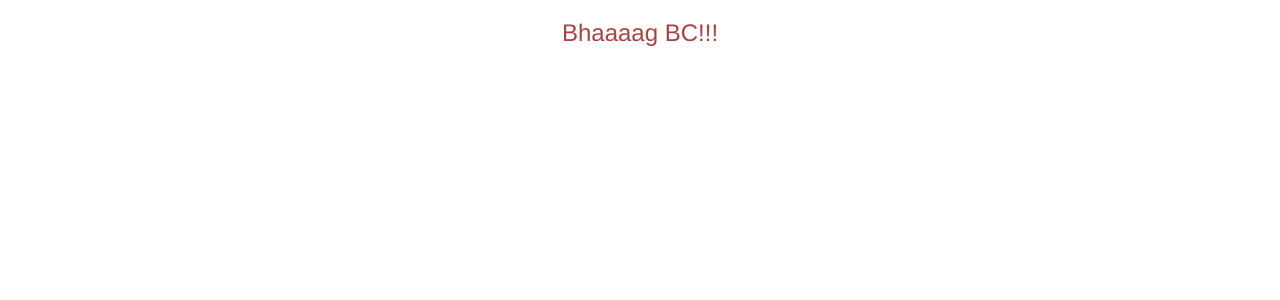
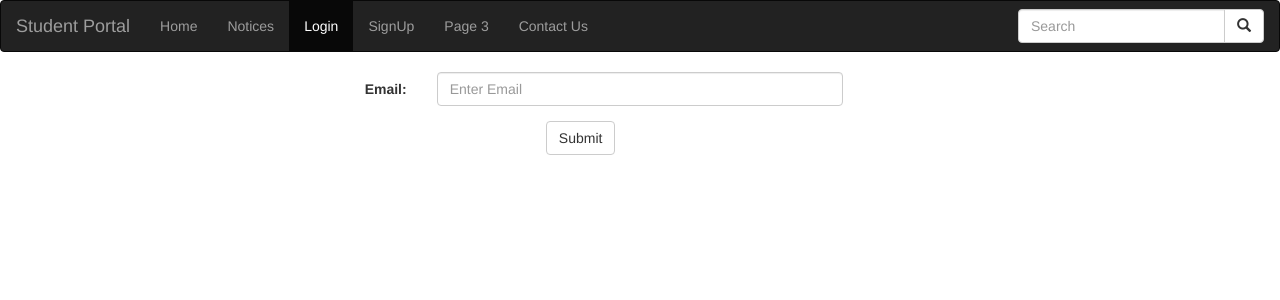
Before and after one commit to ujjwal-raizada/student-utility-portal, a React (Create React App) app in the folder front-end-react/frontend-testing/: page /ForgotPassword in a window 1280 px wide. Shown: the top 300 px of the page. Built offline with nearby package versions, Linux system fonts and the light colour scheme.

Commit message:
frontend: add bootstrap in login and signup.

```diff
--- a/front-end-react/frontend-testing/public/index.html
+++ b/front-end-react/frontend-testing/public/index.html
@@ -1,35 +1,20 @@
 <!DOCTYPE html>
-<html lang="en">
+<html>
 <head>
-    <meta charset="utf-8" />
+  <title>SUP</title>
+  <link rel="icon" href="https://i.ytimg.com/vi/ImO-vBmL4gk/hqdefault.jpg" type="image/gif" sizes="12x12">
   <meta name="viewport" content="width=device-width, initial-scale=1">
-    <link rel="stylesheet"
-          href="https://maxcdn.bootstrapcdn.com/bootstrap/3.4.0/css/bootstrap.min.css">
+  <link rel="stylesheet" href="https://maxcdn.bootstrapcdn.com/bootstrap/3.4.0/css/bootstrap.min.css">
+  <!-- jQuery library -->
   <script src="https://ajax.googleapis.com/ajax/libs/jquery/3.3.1/jquery.min.js"></script>
+
+  <!-- Latest compiled JavaScript -->
   <script src="https://maxcdn.bootstrapcdn.com/bootstrap/3.4.0/js/bootstrap.min.js"></script>
+  <link rel="manifest" href="%PUBLIC_URL%/manifest.json" />
   <meta name="theme-color" content="#000000" />
-    <!--
-      manifest.json provides metadata used when your web app is added to the
-      homescreen on Android. See https://developers.google.com/web/fundamentals/web-app-manifest/
-    -->
-    <link rel="manifest" href="%PUBLIC_URL%/manifest.json" />
-    <!--
-      Notice the use of %PUBLIC_URL% in the tags above.
-      It will be replaced with the URL of the `public` folder during the build.
-      Only files inside the `public` folder can be referenced from the HTML.
 
-      Unlike "/favicon.ico" or "favicon.ico", "%PUBLIC_URL%/favicon.ico" will
-      work correctly both with client-side routing and a non-root public URL.
-      Learn how to configure a non-root public URL by running `npm run build`.
-    -->
-    <title>React App</title>
 </head>
 <body>
-    <noscript>You need to enable JavaScript to run this app.</noscript>
   <div id="root" ></div>
-    <!--<div class="container-fluid">
-    <h1>My First Bootstrap Page</h1>
-    <p>This is some text.</p> -->
-</div>
 </body>
 </html>
--- a/front-end-react/frontend-testing/src/App.js
+++ b/front-end-react/frontend-testing/src/App.js
@@ -6,6 +6,8 @@ import NotFound from "./NotFound"
 import ForgotPassword from "./ForgotPassword"
 import Profile from "./Profile"
 import Test from "./Test"
+import Notice from "./Notice"
+
 class App extends React.Component {
 	render() {
 		return (
@@ -16,6 +18,7 @@ class App extends React.Component {
 					<Route path="/ForgotPassword" component={ForgotPassword} />
 					<Route path="/Profile/:Username" component={Profile} />
 					<Route path="/Test" component={Test} />
+					<Route path="/Notice" component={Notice} />
 					<Route component={NotFound} />
 				</Switch>
 			</BrowserRouter>
--- a/front-end-react/frontend-testing/src/ForgotPassword.js
+++ b/front-end-react/frontend-testing/src/ForgotPassword.js
@@ -1,9 +1,44 @@
 import React, {Component} from "react"
+import Header from './Header'
 
 class ForgotPassword extends Component {
+
+	state = {
+		email: ""
+	}
+
+	handleChange = (event) => {
+		const name = event.target.name
+		const value = event.target.value
+		this.setState({[event.target.name]: event.target.value})
+	}
+
 	render() {
 		return (
-			<h3 className="text-danger text-center"> Bhaaaag BC!!!</h3>
+			<React.Fragment>
+			<Header />
+			<form class="form-horizontal" action="/action_page.php">
+		    <div class="form-group">
+		      <label class="control-label col-sm-4" for="email">Email:</label>
+		      <div class="col-lg-4">
+		        <input
+		        	type="email"
+		        	class="form-control"
+		        	id="email"
+		        	value ={this.state.email}
+		        	name="email"
+		        	placeholder = "Enter Email"
+		        	onChange = {this.handleChange}
+		        	/>
+		      </div>
+		    </div>
+		    <div class="form-group">
+		      <div class="col-lg-offset-5 col-lg-4">
+		        <button type="submit" class="btn btn-default">Submit</button>
+		      </div>
+		    </div>
+		  </form>
+			</React.Fragment>
 		)
 	}
 }
--- /dev/null
+++ b/front-end-react/frontend-testing/src/Header.js
@@ -0,0 +1,40 @@
+import React from 'react';
+
+class Header extends React.Component {
+	constructor(props) {
+		super(props);
+		this.state = {Home: "inactive",
+					  Login: "active",
+					};
+	}
+	render() {
+		return(
+			<nav class="navbar navbar-inverse" navbar-fixed-top>
+			    <div class="container-fluid">
+					<div class= "navbar-header">
+					<a class="navbar-brand" href="./">Student Portal</a>
+					</div>
+					<ul class = "nav navbar-nav">
+						<li class = {this.state.Home}> <a href="./">Home</a> </li>
+						<li ><a href="./Notice">Notices</a></li>
+						<li class = {this.state.Login} ><a href="./">Login</a></li>
+						<li><a href="./Signup">SignUp</a></li>
+						<li><a href="#">Page 3</a></li>
+						<li><a href="#">Contact Us</a></li>
+					</ul>
+					<form class="navbar-form navbar-right" action="/action_page.php">
+						<div  class="input-group pull-right">
+							<input type="text" class="form-control" placeholder="Search" name="search" />
+							    <div class="input-group-btn">
+							     	<button class="btn btn-default" type="submit">
+							        	<i class="glyphicon glyphicon-search"></i>
+							        </button>
+							    </div>
+						</div>
+					</form>
+			    </div>
+ 			</nav>
+		)
+	}
+}
+export default Header;
--- a/front-end-react/frontend-testing/src/LoginForm.js
+++ b/front-end-react/frontend-testing/src/LoginForm.js
@@ -1,5 +1,6 @@
 import React, {Component, Fragment} from "react"
 import axios from "axios"
+import Header from './Header'
 class LoginForm extends Component {
 	constructor() {
 		super()
@@ -17,22 +18,6 @@ class LoginForm extends Component {
 		this.handleSignup = this.handleSignup.bind(this)
 
 	}
-
-	componentDidMount() {
-		fetch("https://reqres.in/api/users?page=2")
-			.then((res) => res.json())
-			.then(result => {
-				this.setState({
-					users: result.data,
-					placeholder: result.total_pages
-				})
-			},
-			(error) => {
-				this.setState({
-					placeholder: "error"
-				})
-			})
-		}
 
 	handleChange(event) {
 		this.setState({
@@ -81,9 +66,6 @@ class LoginForm extends Component {
 			}
 		}
 	handlePassword() {
-		this.setState({
-			placeholder:"Bhaag BC!!"
-		})
 		this.props.history.push(`/ForgotPassword`)
 	}
 
@@ -93,6 +75,7 @@ class LoginForm extends Component {
 	render() {
 		return (
 			<Fragment >
+			<Header />
 			<div className="text-center">
 				<h1 >Login Page</h1>
 				<p className="text-danger">{this.state.placeholder}</p>
@@ -104,7 +87,6 @@ class LoginForm extends Component {
 					onChange = {this.handleChange}
 				/>
 				<br/>
-				<br/>
 				<input className = "well well-sm"
 					name = "password"
 					type = "text"
@@ -113,10 +95,10 @@ class LoginForm extends Component {
 				/>
 				<br/>
 				<button
-					className = "btn btn-danger" onClick = {this.handleLogin}>Login
+					className = "btn btn-primary" onClick = {this.handleLogin}>Login
 				</button>
 				<button
-					className = "btn btn-danger" onClick = {this.handleSignup}>Signup
+					className = "btn btn-success" onClick = {this.handleSignup}>Signup
 				</button>
 
 				<br/>
--- a/front-end-react/frontend-testing/src/NotFound.js
+++ b/front-end-react/frontend-testing/src/NotFound.js
@@ -1,9 +1,12 @@
 import React, {Component} from "react"
-
+import Header from './Header'
 class NotFound extends Component {
 	render() {
 		return (
-			<h3 className="text-danger text-center">Chutiye URL galat hai !!!</h3>
+			<React.Fragment>
+			<Header />
+			<h3 className="text-danger text-center">Error 404!!!</h3>
+			</React.Fragment>
 		)
 	}
 }
--- /dev/null
+++ b/front-end-react/frontend-testing/src/Notice.js
@@ -0,0 +1,15 @@
+import React from 'react'
+import Header from './Header'
+
+class Notice extends React.Component {
+	render() {
+		return (
+			<React.Fragment>
+				<Header />
+				<h3> Notices </h3>
+			</React.Fragment>
+		)
+	}
+}
+
+export default Notice
--- a/front-end-react/frontend-testing/src/Signup.js
+++ b/front-end-react/frontend-testing/src/Signup.js
@@ -1,4 +1,5 @@
 import React, {Component, Fragment} from "react"
+import Header from './Header'
 
 class Signup extends Component {
 
@@ -8,7 +9,7 @@ class Signup extends Component {
 			Accepted: false ,
 			Gender: "" ,
 			Fruit: "lime"
-		}
+	}
 
 	handleChange = (event) => {
     const target = event.target;
@@ -27,6 +28,7 @@ class Signup extends Component {
 	render() {
 		return (
 			<Fragment>
+				<Header />
 				<form>
 
 					<div>
```
Also changed, not shown: 1 other file (tests, documents, lock files or other folders). Lines whose indentation alone changed are shown as unchanged.
